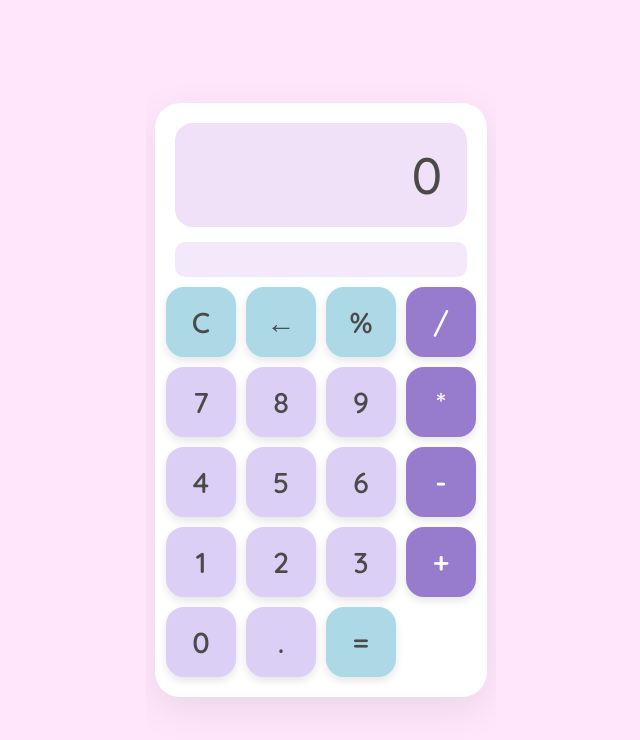
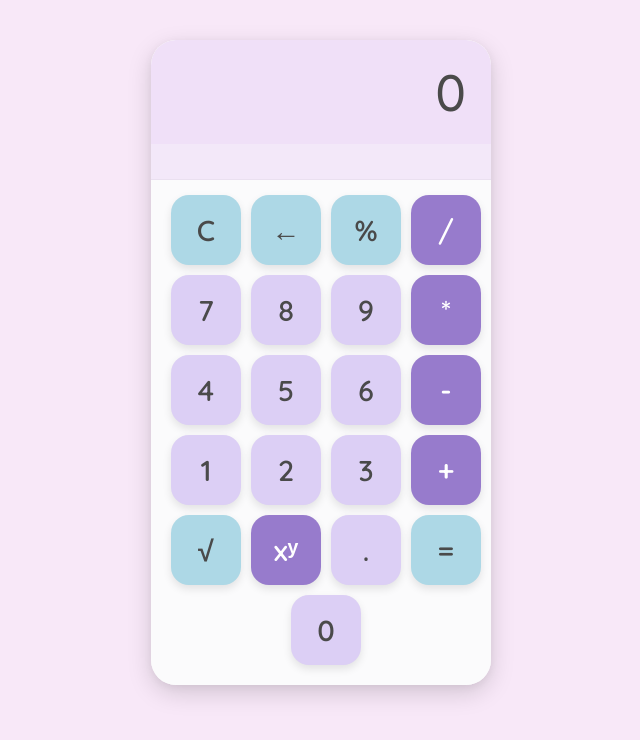
Before and after one commit to ferllak/angular-hesap-makinesi, an Angular app in the folder hesap-makinesi/: page / in a window 1280 px wide. Shown: the top 740 px of the page, without its empty margins (319-959 px from the left). Built offline with nearby package versions, Linux system fonts and the light colour scheme.

Commit message:
Hesap makinesi genel tasarım iyileştirmeleri ve son hata düzeltmeleri

```diff
--- a/hesap-makinesi/src/app/app.ts
+++ b/hesap-makinesi/src/app/app.ts
@@ -1,17 +1,21 @@
 import { Component } from '@angular/core';
 import { CommonModule } from '@angular/common';
-import { CalculatorComponent } from './calculator/calculator'; // CalculatorComponent'i import ettik
+// import { RouterOutlet } from '@angular/router'; // <-- Bu satırı sil
+
+// Kendi component'lerini import et
+import { CalculatorComponent } from './calculator/calculator';
 
 @Component({
   selector: 'app-root',
   standalone: true,
-  templateUrl: './app.html',
-  styleUrl: './app.scss',
   imports: [
     CommonModule,
-    CalculatorComponent // CalculatorComponent'i imports dizisine ekliyoruz
-  ]
+    // RouterOutlet, // <-- Bu satırı sil
+    CalculatorComponent
+  ],
+  templateUrl: './app.html',
+  styleUrls: ['./app.scss']
 })
-export class App {
-  name = 'angular-hesap-makinesi';
+export class AppComponent {
+  title = 'hesap-makinesi';
 }
--- a/hesap-makinesi/src/app/button/button.scss
+++ b/hesap-makinesi/src/app/button/button.scss
@@ -42,7 +42,7 @@ button {
     color: $operator-yazi;
   }
 
-  /* İşlem Butonları (C, ←, %) */
+  /* İşlem Butonları (C, ←, %, √) */
   &.action {
     background-color: $action-acik-mavi;
     color: $sayi-yazi;
--- a/hesap-makinesi/src/app/calculator/calculator.html
+++ b/hesap-makinesi/src/app/calculator/calculator.html
@@ -26,8 +26,11 @@
     <app-button value="3" type="number" (buttonClick)="pressNumber('3')"></app-button>
     <app-button value="+" type="operator" (buttonClick)="pressOperator('+')"></app-button>
 
-    <app-button value="0" type="number" class="span-two" (buttonClick)="pressNumber('0')"></app-button>
+    <app-button value="√" type="action" (buttonClick)="pressSquareRoot()"></app-button>
+    <app-button value="xʸ" type="operator" (buttonClick)="pressOperator('^')"></app-button>
     <app-button value="." type="number" (buttonClick)="pressNumber('.')"></app-button>
     <app-button value="=" type="action" class="equal-button" (buttonClick)="pressEqual()"></app-button>
+
+    <app-button value="0" type="number" class="span-two" (buttonClick)="pressNumber('0')"></app-button>
   </div>
 </div>
--- a/hesap-makinesi/src/app/calculator/calculator.scss
+++ b/hesap-makinesi/src/app/calculator/calculator.scss
@@ -1,39 +1,38 @@
 @use "sass:color";
 
-/* FOTOĞRAFTA GÖRDÜĞÜM RENKLERE YAKIN PALET */
-$ana-arka-plan: #fae1fa; // Sayfa arka planı (açık pembe)
-$hesap-makinesi-arka-plan: #FFFFFF; // Hesap makinesi gövdesi (beyaz)
+/* FOTOĞRAFTAKİ İLK GÖRÜNÜME YAKIN RENK PALETİ VE GENEL STİLLER */
+$ana-arka-plan: #F0DAEE; // Genel sayfa arka planı (açık pembe/lavanta)
+$hesap-makinesi-arka-plan: #FBFBFC; // Hesap makinesi gövdesi (çok açık krem/beyaz)
 $ekran-arka-plan: #F0E0F8; // Ekran arka planı (açık lila)
 $gecmis-yazi: #888888; // Geçmiş yazı rengi
 $ekran-yazi: #4A4A4A; // Ana ekran yazı rengi
 
-$golge-rengi-soft: rgba(0, 0, 0, 0.08); // Yumuşak genel gölge
+// Gölgeler için daha belirgin ve derin bir etki
+$golge-rengi-derin: rgba(0, 0, 0, 0.15); // Ana gölge
+$golge-rengi-hafif: rgba(0, 0, 0, 0.05); // Hafif gölge
 
 /* Google Font: Quicksand - Fotoğraftaki gibi yumuşak bir font */
 $ana-font: 'Quicksand', sans-serif;
-
-// Konteyner için genel bir padding değeri belirleyelim
-$container-padding: 20px;
-// Butonların ve ızgara boşluklarının boyutları
-$button-size: 70px;
-$grid-gap: 10px;
 
 /* Genel Hesap Makinesi Konteyneri */
 .calculator-container {
   display: flex;
   flex-direction: column;
-  // Genişliği hassas ayarlıyoruz: (4 * buton boyutu) + (3 * ızgara boşluğu) + (2 * konteyner paddingi)
-  // (4 * 70px) + (3 * 10px) + (2 * 20px) = 280 + 30 + 40 = 350px
-  width: 350px;
-  max-width: 95%; // Daha küçük ekranlarda esneklik
-  margin: 0 auto; // body'deki merkezlemeyi de hesaba katarak auto marjini sıfırladık
+  width: 340px;
+  max-width: 95%;
+  margin: 40px auto;
   background-color: $hesap-makinesi-arka-plan;
-  border-radius: 25px;
+  border-radius: 25px; // Köşe yuvarlatması
   overflow: hidden;
-  box-shadow: 0 12px 40px $golge-rengi-soft;
+  // Eski border: 1px solid #ccc; kaldırıldı veya yoruma alındı.
+
+  // Yeni, daha belirgin ve katmanlı gölge
+  box-shadow:
+    0 8px 25px $golge-rengi-derin, // Daha koyu ve yaygın gölge
+    0 2px 8px $golge-rengi-hafif; // Daha hafif ve yakın gölge
+
   font-family: $ana-font;
-  padding: $container-padding; // Konteynere içeriden boşluk
-  box-sizing: border-box; // Padding'in genişliğe dahil olmasını sağlar
+  box-sizing: border-box;
 }
 
 /* Hesap Makinesi Ekranı */
@@ -55,8 +54,8 @@ $grid-gap: 10px;
   box-sizing: border-box;
   font-family: $ana-font;
   font-weight: 500;
-  border-radius: 18px; // Ekranın köşelerini yuvarlar
-  margin-bottom: 15px; // Ekran ile butonlar arasına boşluk
+  border-top-left-radius: 25px; // Konteynerin köşelerine uyum
+  border-top-right-radius: 25px; // Konteynerin köşelerine uyum
 }
 
 /* Geçmiş Ekranı */
@@ -72,16 +71,89 @@ $grid-gap: 10px;
   opacity: 0.7;
   font-family: $ana-font;
   font-weight: 400;
-  border-radius: 10px; // Geçmiş ekranın köşelerini yuvarlar
-  margin-bottom: 10px; // Geçmiş ekran ile ana ekran arasına boşluk
+  // Ekranın alt kenarı ile butonlar arasına bir çizgi hissi vermek için
+  border-bottom: 1px solid rgba(0, 0, 0, 0.05); // Çok ince ve açık bir çizgi
 }
 
 /* Buton Izgarası */
 .button-grid {
   display: grid;
-  // Her sütun için sabit bir genişlik ve aralık belirliyoruz
-  grid-template-columns: repeat(4, #{$button-size});
-  gap: $grid-gap; // Butonlar arası boşluk
+  grid-template-columns: repeat(4, 1fr);
+  gap: 10px;
+  padding: 15px 20px 20px 20px;
   background-color: $hesap-makinesi-arka-plan;
-  justify-content: center; // Izgarayı ortala
+  box-sizing: border-box;
+
+  app-button:last-child {
+    grid-column: 2 / span 2;
+    justify-self: center;
+    align-self: center;
+  }
 }
+
+/* BUTONLAR İÇİN EK STİLLER (Eğer button.scss'te yeterli değilse) */
+/* Burası, button.ts'teki @Input()'lar ile gelen type'lara göre stil uygulayacak */
+/* Eğer button.scss dosyanız varsa, bu kısım orada olmalı. */
+/* Eğer yoksa ve ButtonComponent'inize dahilse, buraya ekleyebilirsiniz. */
+
+app-button {
+    // app-button elemanının kendisi display: block veya inline-block olmalı
+    // Genellikle Angular component selector'ları varsayılan olarak inline'dır.
+    // CSS'ini button/button.scss'e eklemek daha doğru olacaktır.
+}
+
+// ButtonComponent'in içindeki butonu hedeflemek için (eğer button.scss'te değilse)
+app-button button {
+  width: 100%;
+  height: 65px; // Butonların yüksekliği
+  border-radius: 18px; // Yuvarlak köşeler
+  font-size: 1.8em; // Font büyüklüğü
+  font-weight: 500;
+  border: none; // Çerçevesiz butonlar
+  cursor: pointer;
+  transition: background-color 0.2s ease, box-shadow 0.2s ease;
+
+  // Nötr renkler
+  background-color: #ECEFF4; // Açık gri
+  color: #4A4A4A; // Koyu gri yazı
+
+  &:active {
+    transform: translateY(1px); // Tıklanınca hafifçe basılma efekti
+  }
+}
+
+app-button.number button {
+  background-color: #F8F8F8;
+  &:hover {
+    background-color: #E0E0E0;
+  }
+}
+
+app-button.operator button {
+  background-color: #E2D1F9; // Lila tonu
+  color: #5C4B72; // Koyu mor yazı
+  &:hover {
+    background-color: color.adjust(#E2D1F9, $lightness: -5%);
+  }
+}
+
+app-button.action button {
+  background-color: #D2F2EF; // Aqua/turkuaz tonu
+  color: #388E8E; // Koyu turkuaz yazı
+  &:hover {
+    background-color: color.adjust(#D2F2EF, $lightness: -5%);
+  }
+}
+
+app-button .equal-button {
+  background-color: #A9D9A6; // Yeşil tonu
+  color: #3D7D3C; // Koyu yeşil yazı
+  &:hover {
+    background-color: color.adjust(#A9D9A6, $lightness: -5%);
+  }
+}
+
+// Geniş buton (0 butonu için)
+app-button.span-two button {
+  // width: 100%; // Zaten %100 genişliğinde olacak
+}
--- a/hesap-makinesi/src/app/calculator/calculator.ts
+++ b/hesap-makinesi/src/app/calculator/calculator.ts
@@ -1,40 +1,73 @@
 import { Component } from '@angular/core';
-import { CommonModule } from '@angular/common';
-import { ButtonComponent } from '../button/button';
-import { HistoryService } from '../history/history.service'; // <-- Bu şekilde olmalı
-import { CalculationService } from '../calculation/calculation.service'; // <-- Fazladan '}' ve '=' silindi
+import { CommonModule } from '@angular/common'; // << Ekledik: ngFor gibi direktifler için gerekli
+import { ButtonComponent } from '../button/button'; // << Ekledik: ButtonComponent'i import et
+
 @Component({
   selector: 'app-calculator',
+  standalone: true, // << Bu da bağımsız bileşen olmalı, aksi halde AppComponent tanımaz
+  imports: [
+    CommonModule, // << ngFor gibi yapısal direktifleri kullanabilmek için
+    ButtonComponent // << calculator.html'deki app-button elemanını tanımak için
+  ],
   templateUrl: './calculator.html',
-  styleUrl: './calculator.scss',
-  standalone: true,
-  imports: [CommonModule, ButtonComponent]
+  styleUrls: ['./calculator.scss']
 })
 export class CalculatorComponent {
   currentInput: string = '0';
-
+  history: string[] = [];
+  private historyLimit: number = 5;
   private firstOperand: number | null = null;
   private operator: string | null = null;
-  private waitForSecondOperand: boolean = false;
+  private waitingForSecondOperand: boolean = false;
 
-  // Hem HistoryService'i hem de CalculationService'i enjekte ediyoruz
-  constructor(
-    private historyService: HistoryService,
-    private calculationService: CalculationService // CalculationService'i enjekte ettik
-  ) { }
+  constructor() { }
 
-  // HistoryService'ten geçmişi almak için getter metot
-  get history(): string[] {
-    return this.historyService.getHistory();
+  ngOnInit() {
+
+  }
+
+  pressNumber(num: string) {
+    if (this.currentInput === '0' || this.waitingForSecondOperand) {
+      this.currentInput = num;
+      this.waitingForSecondOperand = false;
+    } else {
+      this.currentInput += num;
+    }
+  }
+
+  pressOperator(op: string) {
+    if (this.firstOperand === null) {
+      this.firstOperand = parseFloat(this.currentInput);
+    } else if (!this.waitingForSecondOperand) {
+      const result = this.calculate(this.firstOperand, this.operator!, parseFloat(this.currentInput));
+      this.addHistoryEntry(`${this.firstOperand} ${this.operator} ${parseFloat(this.currentInput)} = ${result}`);
+      this.currentInput = result.toString();
+      this.firstOperand = result;
+    }
+    this.operator = op;
+    this.waitingForSecondOperand = true;
+  }
+
+  pressEqual() {
+    if (this.firstOperand !== null && this.operator !== null && !this.waitingForSecondOperand) {
+      const secondOperand = parseFloat(this.currentInput);
+      const result = this.calculate(this.firstOperand, this.operator, secondOperand);
+
+      this.addHistoryEntry(`${this.firstOperand} ${this.operator} ${secondOperand} = ${result}`);
+
+      this.currentInput = result.toString();
+      this.firstOperand = null;
+      this.operator = null;
+      this.waitingForSecondOperand = false;
+    }
   }
 
   pressClear() {
     this.currentInput = '0';
     this.firstOperand = null;
     this.operator = null;
-    this.waitForSecondOperand = false;
-    this.historyService.clearHistory(); // Servisin metodunu çağırıyoruz
-    console.log('Clear butonu tıklandı');
+    this.waitingForSecondOperand = false;
+    this.history = [];
   }
 
   pressBackspace() {
@@ -43,63 +76,58 @@ export class CalculatorComponent {
     } else {
       this.currentInput = '0';
     }
-    console.log('Backspace butonu tıklandı');
   }
 
   pressPercent() {
     const num = parseFloat(this.currentInput);
     if (!isNaN(num)) {
-      this.currentInput = (num / 100).toString();
+      const result = num / 100;
+      this.addHistoryEntry(`${num}% = ${result}`);
+      this.currentInput = result.toString();
+      this.firstOperand = null;
+      this.operator = null;
+      this.waitingForSecondOperand = false;
     }
-    console.log('Yüzde butonu tıklandı');
   }
 
-  pressNumber(number: string) {
-    if (this.waitForSecondOperand) {
-      this.currentInput = number;
-      this.waitForSecondOperand = false;
+  pressSquareRoot() {
+    const num = parseFloat(this.currentInput);
+    if (!isNaN(num) && num >= 0) {
+      const result = Math.sqrt(num);
+      this.addHistoryEntry(`√${num} = ${result}`);
+      this.currentInput = result.toString();
+      this.firstOperand = null;
+      this.operator = null;
+      this.waitingForSecondOperand = false;
     } else {
-      if (number === '.' && this.currentInput.includes('.')) {
-        return;
-      }
-      this.currentInput = this.currentInput === '0' && number !== '.' ? number : this.currentInput + number;
+      this.currentInput = 'Hata';
+      alert('Geçersiz işlem: Pozitif bir sayının karekökünü almalısınız.');
+      this.firstOperand = null;
+      this.operator = null;
+      this.waitingForSecondOperand = false;
     }
-    console.log(`Sayı butonu tıklandı: ${number}`);
   }
 
-  pressOperator(nextOperator: string) {
-    const inputValue = parseFloat(this.currentInput);
-
-    if (this.firstOperand === null) {
-      this.firstOperand = inputValue;
-    } else if (this.operator) {
-      // Hesaplamayı artık CalculationService'e devrediyoruz
-      const result = this.calculationService.performCalculation(this.operator, this.firstOperand, inputValue);
-      this.currentInput = String(result);
-      this.firstOperand = result;
+  private addHistoryEntry(entry: string) {
+    this.history.push(entry);
+    if (this.history.length > this.historyLimit) {
+      this.history.shift();
     }
-
-    this.waitForSecondOperand = true;
-    this.operator = nextOperator;
-    console.log(`Operatör butonu tıklandı: ${nextOperator}`);
   }
 
-  pressEqual() {
-    if (this.firstOperand === null || this.operator === null) {
-      return;
+  calculate(num1: number, op: string, num2: number): number {
+    switch (op) {
+      case '+': return num1 + num2;
+      case '-': return num1 - num2;
+      case '*': return num1 * num2;
+      case '/':
+        if (num2 === 0) {
+          alert('Sıfıra bölme yapılamaz!');
+          return NaN;
+        }
+        return num1 / num2;
+      case '^': return Math.pow(num1, num2);
+      default: return NaN;
     }
-
-    const secondOperand = parseFloat(this.currentInput);
-    // Hesaplamayı artık CalculationService'e devrediyoruz
-    const result = this.calculationService.performCalculation(this.operator, this.firstOperand, secondOperand);
-
-    // Geçmişe ekleme: Servisin metodunu çağırıyoruz
-    this.historyService.addEntry(`${this.firstOperand} ${this.operator} ${secondOperand} = ${result}`);
-
-    this.currentInput = String(result);
-    this.firstOperand = null;
-    this.operator = null;
-    this.waitForSecondOperand = false;
-    console.log('Eşittir butonu tıklandı');
   }
 }
--- a/hesap-makinesi/src/styles.scss
+++ b/hesap-makinesi/src/styles.scss
@@ -1,14 +1,11 @@
-/* src/styles.scss */
+/* Genel Sıfırlamalar */
+html, body {
+  margin: 0;
+  padding: 0;
+  height: 100%;
+  width: 100%;
+  background-color: #F8E8F8; /* Genel sayfa arka plan rengi */
+  font-family: 'Quicksand', sans-serif; /* Projenin genel fontu */
+}
 
-html, body {
-  height: 100%;
-  margin: 0;
-  display: flex;
-  justify-content: center;
-  align-items: center;
-  background-color:#ffe6fa;
-  font-family: 'Poppins', sans-serif;
-  overflow: hidden;
-  -webkit-font-smoothing: antialiased;
-  -moz-osx-font-smoothing: grayscale;
-}
+/* Diğer global stilleriniz varsa buraya ekleyin */
```
Also changed, not shown: hesap-makinesi/src/main.ts (+4 -6 lines).
